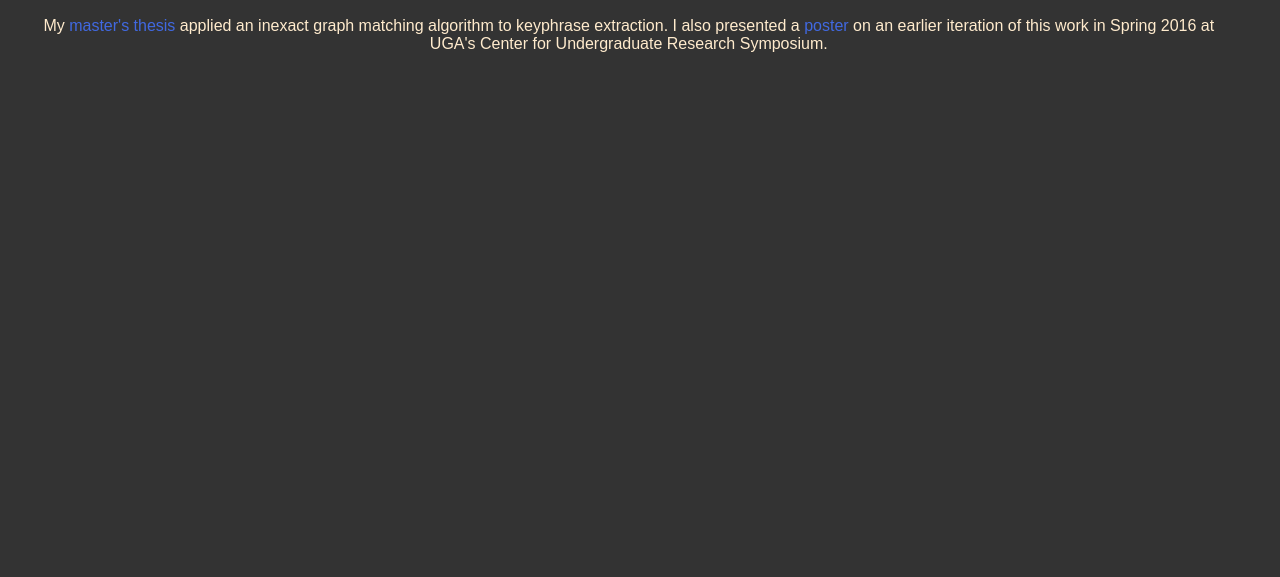
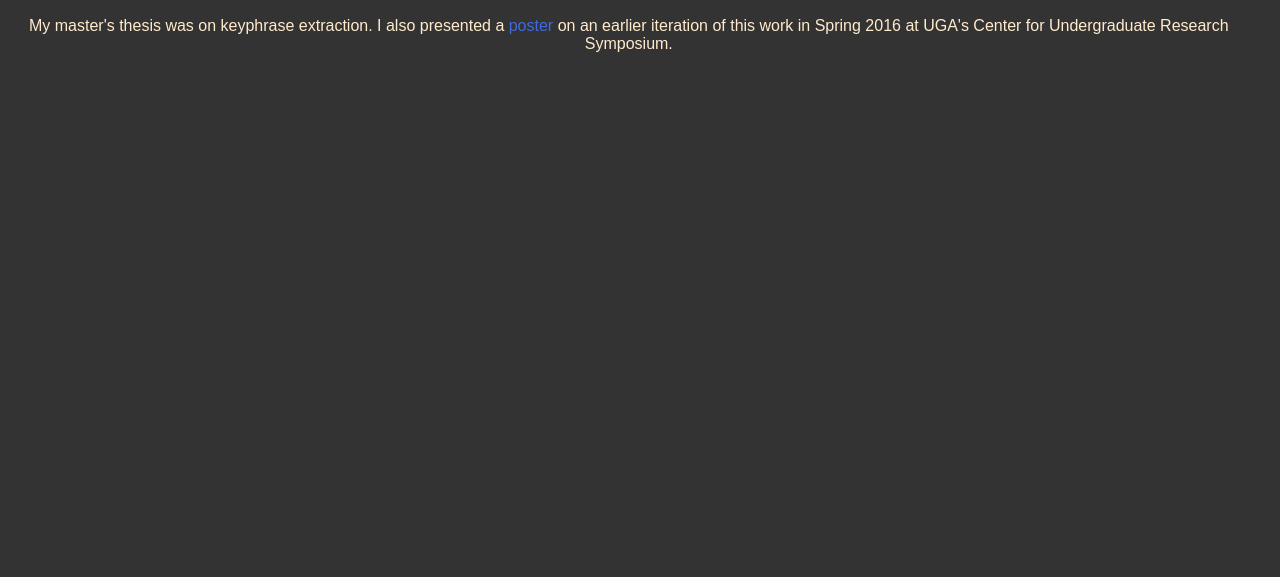
Before and after one commit to justinpayan/Old-Website, a plain HTML site: page pages/KeywordExtraction.html in a window 1280 px wide. Shown: the part 223-800 px from the top of the page. Drawn offline with Linux system fonts and the light colour scheme; a web font is replaced by a local one.

Commit message:
removing identifying info

```diff
--- a/pages/KeywordExtraction.html
+++ b/pages/KeywordExtraction.html
@@ -16,7 +16,7 @@
             <div id="name">
                 <h1>Keyword Extraction Project</h1>
                 <p>
-                My <a href="../documents/payan_justin_s_201812_ms.pdf">master's thesis</a> applied an inexact graph matching algorithm to keyphrase extraction. I also presented a <a href="../documents/KeywordExtractionPoster.pdf">poster</a> on an earlier iteration of this work in Spring 2016 at UGA's Center for Undergraduate
+                My master's thesis was on keyphrase extraction. I also presented a <a href="../documents/KeywordExtractionPoster.pdf">poster</a> on an earlier iteration of this work in Spring 2016 at UGA's Center for Undergraduate
                     Research Symposium.
                 </p>
 
```
Also changed, not shown: 2 other files.
